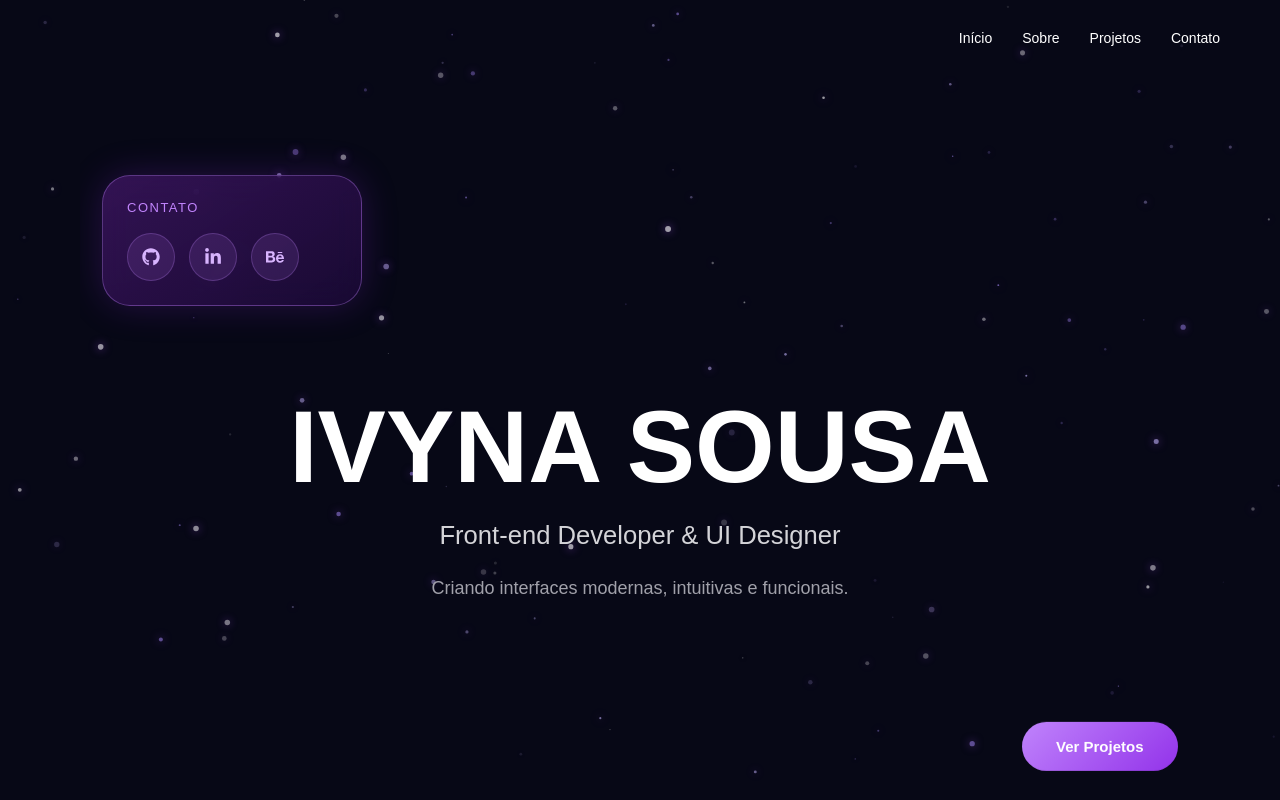
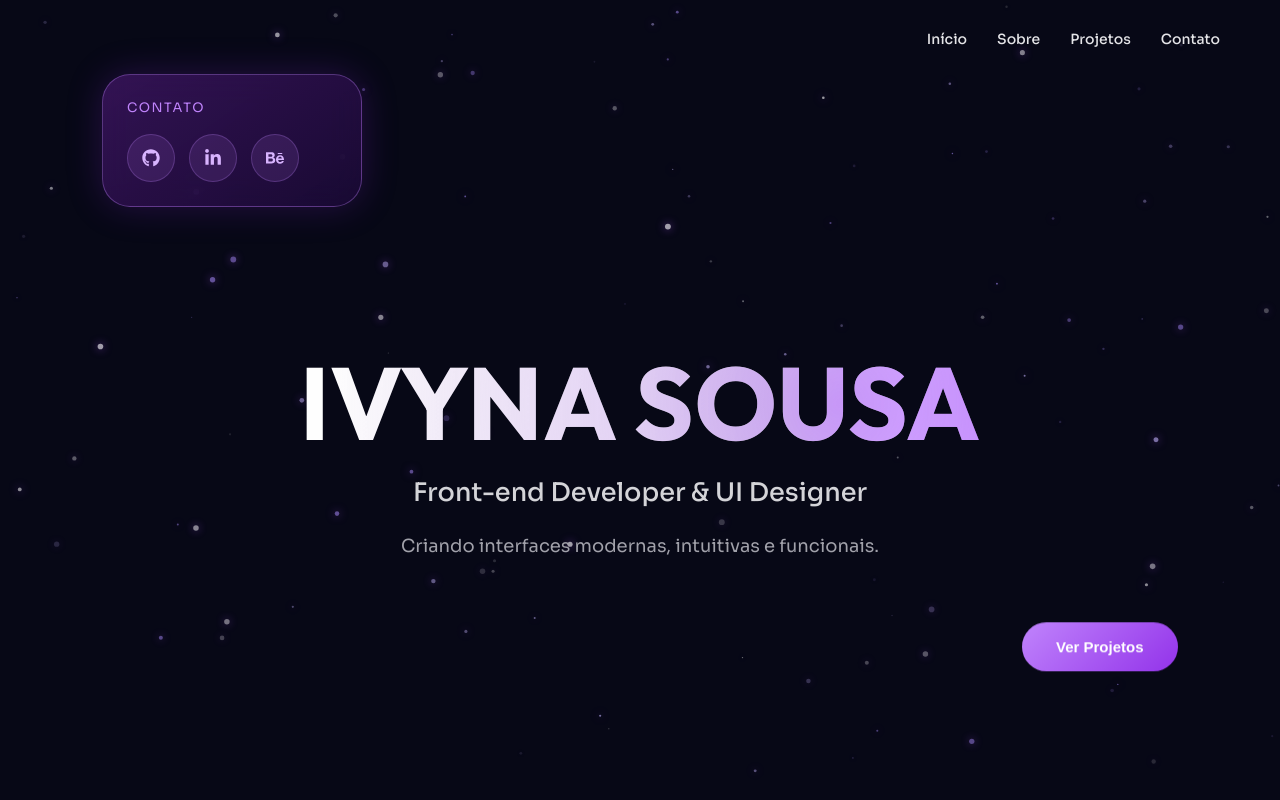
Before and after one commit to Ivyna-dev/Portifolio-Ivyna, a React (Vite) app in the folder portifolio-react/: page / in a window 1280 px wide. Shown: the top 800 px of the page. Built offline with nearby package versions, Linux system fonts and the light colour scheme.

Commit message:
style: ajustes visuais na hero e efeitos NavBar

```diff
--- a/portifolio-react/index.html
+++ b/portifolio-react/index.html
@@ -2,7 +2,7 @@
 <html lang="en">
   <head>
     <meta charset="UTF-8" />
-    <link rel="icon" type="image/svg+xml" href="/favicon.svg" />
+    <link href="https://fonts.googleapis.com/css2?family=Outfit:wght@300;400;500;600;700&family=Sora:wght@300;400;500;600;700&display=swap" rel="stylesheet">
     <meta name="viewport" content="width=device-width, initial-scale=1.0" />
     <title>portifolio-react</title>
   </head>
--- a/portifolio-react/package.json
+++ b/portifolio-react/package.json
@@ -10,6 +10,7 @@
     "preview": "vite preview"
   },
   "dependencies": {
+    "framer-motion": "^12.40.0",
     "react": "^19.2.6",
     "react-dom": "^19.2.6",
     "react-icons": "^5.6.0",
--- a/portifolio-react/src/App.css
+++ b/portifolio-react/src/App.css
@@ -5,6 +5,8 @@ body,
   min-height: 100%;
   margin: 0;
   background: #070816;
+   scroll-behavior: smooth;
+  scroll-padding-top: 0px;
 }
 
 body {
@@ -50,61 +52,115 @@ section {
 }
 
 .navbar a {
-  color: white;
+  position: relative;
+
+  color: #e4e4e7;
+
   text-decoration: none;
 
   font-size: 14px;
   font-weight: 500;
 
-  transition: 0.3s;
+  padding-bottom: 4px;
+
+  transition:
+    color 0.3s ease,
+    transform 0.3s ease;
+}
+
+.navbar a::after {
+  content: "";
+
+  position: absolute;
+
+  left: 0;
+  bottom: 0;
+
+  width: 0%;
+  height: 2px;
+
+  border-radius: 999px;
+
+  background: linear-gradient(
+    90deg,
+    #d8b4fe,
+    #a855f7
+  );
+
+  transition: width 0.35s ease;
 }
 
 .navbar a:hover {
-  opacity: 0.7;
+  color: white;
+
+  transform: translateY(-2px);
+}
+
+.navbar a:hover::after {
+  width: 100%;
 }
 
 /* HERO */
 
 .hero-intro {
   position: relative;
-
   min-height: 100vh;
-
   display: flex;
   align-items: center;
   justify-content: center;
-
-  overflow: hidden;
+  overflow: visible;
 }
 
 /* TEXTO CENTRAL */
 
 .hero-center-text {
-  position: relative;
+  position: absolute;
+
+  top: 44%;
+  left: 50%;
+
+  transform: translateX(-50%);
 
   z-index: 5;
 
   text-align: center;
 
-  max-width: 800px;
-
-  opacity: 0;
-
-  transform: translateY(24px);
-
-  animation: textAppear 1s ease forwards;
+  width: max-content;
 }
 
 .hero-center-text h1 {
   margin: 0;
+  font-size: clamp(56px, 8vw, 110px);
+  font-weight: 700;
+  line-height: 1;
+  font-family: "Outfit", sans-serif;
 
-  font-size: clamp(56px, 8vw, 110px);
+  background:
+  radial-gradient(
+    circle at 82% 50%,
+    rgba(192, 132, 252, 0.7) 0%,
+    rgba(216, 180, 254, 0.45) 18%,
+    rgba(255, 255, 255, 0) 42%
+  ),
+  linear-gradient(
+    90deg,
+    #ffffff 0%,
+    #eeeeee 45%,
+    #d4d4d8 70%,
+    #d8b4fe 88%,
+    #c084fc 100%
+  );
 
-  font-weight: 700;
+background-size: 220% 100%, 100% 100%;
+background-position: -60% center, center;
 
-  line-height: 1;
+  background-clip: text;
+  -webkit-background-clip: text;
 
-  color: white;
+  color: transparent;
+  -webkit-text-fill-color: transparent;
+
+  animation: gradientMove 8s ease-out forwards;
 }
 
 .hero-center-text h2 {
@@ -374,3 +430,17 @@ section {
     transform: translateY(-6px);
   }
 }
+
+@keyframes gradientMove {
+  from {
+    background-position: 120% center, center;
+  }
+
+  to {
+    background-position: -120% center, center;
+  }
+}
+
+#home {
+  padding-top: 0;
+}
--- a/portifolio-react/src/components/Hero.jsx
+++ b/portifolio-react/src/components/Hero.jsx
@@ -1,3 +1,5 @@
+import { motion } from "framer-motion"
+
 import {
   FaGithub,
   FaLinkedinIn,
@@ -8,13 +10,30 @@ export default function Hero() {
   return (
     <div className="hero hero-intro">
       <div className="hero-center-text">
-        <h1>IVYNA SOUSA</h1>
 
-        <h2>Front-end Developer & UI Designer</h2>
+        <motion.h1
+          initial={{ opacity: 0, y: 35 }}
+          animate={{ opacity: 1, y: 0 }}
+          transition={{ duration: 0.8, delay: 0.2 }}
+        >
+          IVYNA SOUSA
+        </motion.h1>
 
-        <p>
+        <motion.h2
+          initial={{ opacity: 0, y: 35 }}
+          animate={{ opacity: 1, y: 0 }}
+          transition={{ duration: 0.8, delay: 0.45 }}
+        >
+          Front-end Developer & UI Designer
+        </motion.h2>
+
+        <motion.p
+          initial={{ opacity: 0, y: 35 }}
+          animate={{ opacity: 1, y: 0 }}
+          transition={{ duration: 0.8, delay: 0.7 }}
+        >
           Criando interfaces modernas, intuitivas e funcionais.
-        </p>
+        </motion.p>
       </div>
 
       <div className="floating-contact">
```
Also changed, not shown: 1 other file (tests, documents, lock files or other folders).
